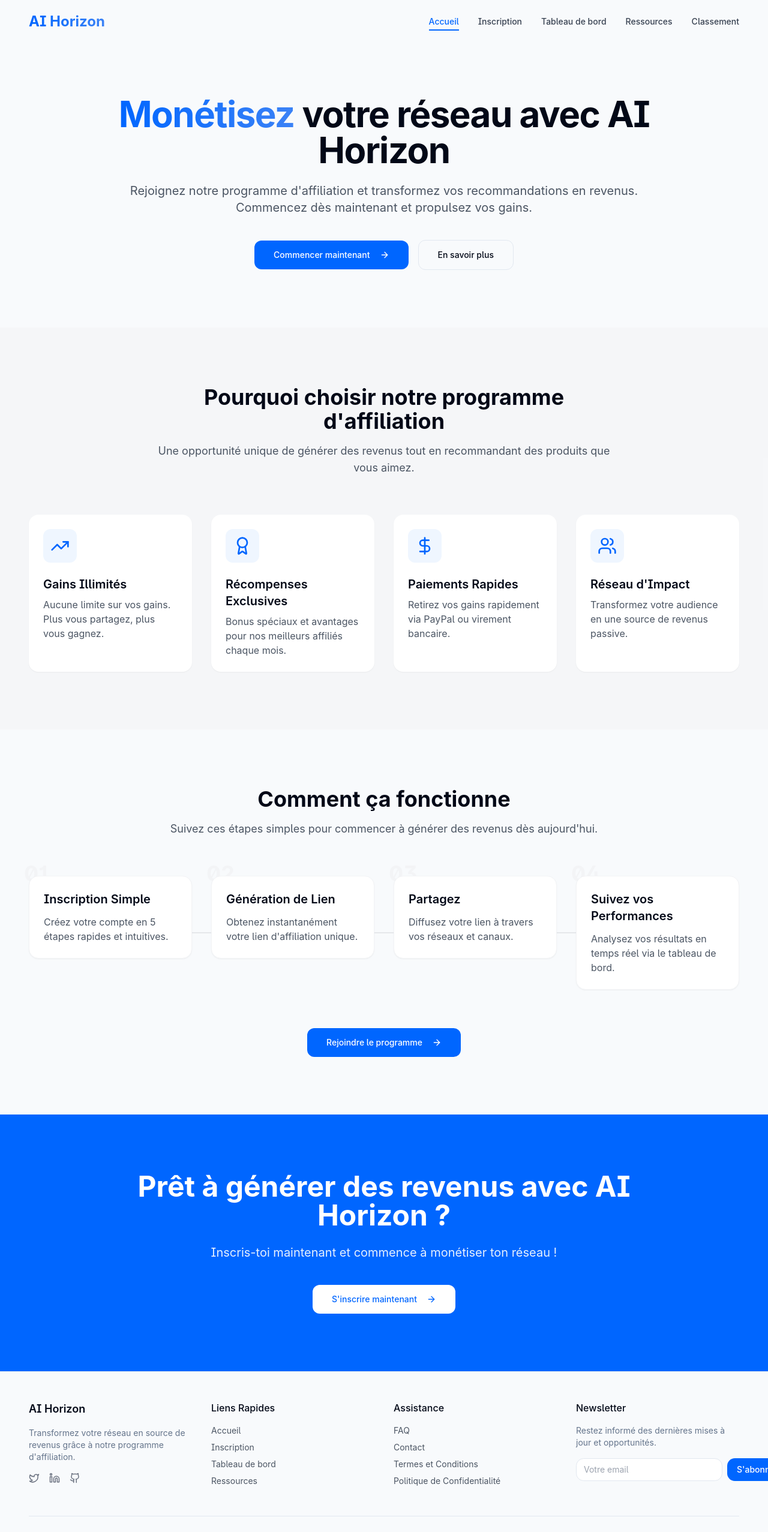
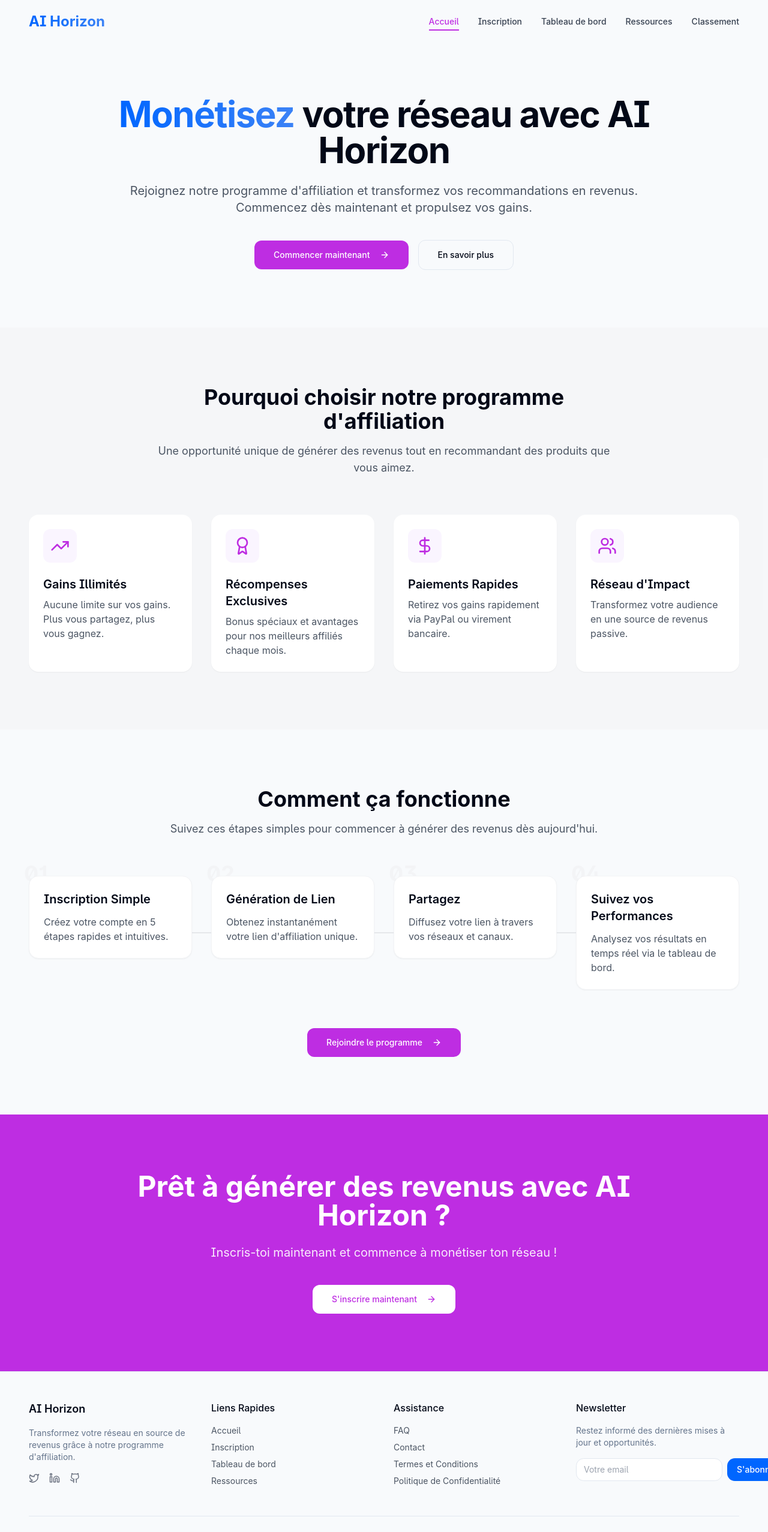
Before and after one commit to Gregaz1998/ai-horizon-affiliate-portal, a React (Vite) app: page / in a window 1280 px wide. Shown: the top 2554 px of the page at 60% size. Built offline with nearby package versions, Linux system fonts and the light colour scheme.

Commit message:
Update blue color to purple
Replaced all instances of the blue color with the brand-purple color throughout the application, including icons.

```diff
--- a/src/components/Header.tsx
+++ b/src/components/Header.tsx
@@ -53,8 +53,8 @@ const Header = () => {
               className={({ isActive }) =>
                 `relative font-medium text-sm transition-colors ${
                   isActive
-                    ? "text-brand-blue"
-                    : "text-gray-700 hover:text-brand-blue"
+                    ? "text-brand-purple"
+                    : "text-gray-700 hover:text-brand-purple"
                 }`
               }
             >
@@ -64,7 +64,7 @@ const Header = () => {
                   {isActive && (
                     <motion.div
                       layoutId="navigation-underline"
-                      className="absolute left-0 right-0 h-0.5 bg-brand-blue bottom-[-5px]"
+                      className="absolute left-0 right-0 h-0.5 bg-brand-purple bottom-[-5px]"
                       transition={{ type: "spring", stiffness: 500, damping: 30 }}
                     />
                   )}
--- a/src/components/ResourceCard.tsx
+++ b/src/components/ResourceCard.tsx
@@ -28,7 +28,7 @@ const ResourceCard = ({
           style={{ backgroundImage: `url(${imageUrl})` }}
         />
         <div className="absolute top-4 left-4">
-          <span className="px-3 py-1 text-xs font-medium bg-white text-brand-blue rounded-full">
+          <span className="px-3 py-1 text-xs font-medium bg-white text-brand-purple rounded-full">
             {category}
           </span>
         </div>
--- a/src/pages/Index.tsx
+++ b/src/pages/Index.tsx
@@ -30,25 +30,25 @@ const Index = () => {
   // Features data
   const features = [
     {
-      icon: <TrendingUp className="h-8 w-8 text-brand-blue" />,
+      icon: <TrendingUp className="h-8 w-8 text-brand-purple" />,
       title: "Gains Illimités",
       description:
         "Aucune limite sur vos gains. Plus vous partagez, plus vous gagnez.",
     },
     {
-      icon: <Award className="h-8 w-8 text-brand-blue" />,
+      icon: <Award className="h-8 w-8 text-brand-purple" />,
       title: "Récompenses Exclusives",
       description:
         "Bonus spéciaux et avantages pour nos meilleurs affiliés chaque mois.",
     },
     {
-      icon: <DollarSign className="h-8 w-8 text-brand-blue" />,
+      icon: <DollarSign className="h-8 w-8 text-brand-purple" />,
       title: "Paiements Rapides",
       description:
         "Retirez vos gains rapidement via PayPal ou virement bancaire.",
     },
     {
-      icon: <Users className="h-8 w-8 text-brand-blue" />,
+      icon: <Users className="h-8 w-8 text-brand-purple" />,
       title: "Réseau d'Impact",
       description:
         "Transformez votre audience en une source de revenus passive.",
@@ -98,7 +98,7 @@ const Index = () => {
               Commencez dès maintenant et propulsez vos gains.
             </p>
             <div className="flex flex-col sm:flex-row items-center justify-center gap-4">
-              <Button asChild size="lg" className="bg-brand-blue hover:bg-blue-600 transition-colors btn-hover-effect rounded-xl px-8 py-6 text-white font-medium">
+              <Button asChild size="lg" className="bg-brand-purple hover:bg-purple-700 transition-colors btn-hover-effect rounded-xl px-8 py-6 text-white font-medium">
                 <NavLink to="/register">
                   Commencer maintenant
                   <ArrowRight className="ml-2 h-5 w-5" />
@@ -138,7 +138,7 @@ const Index = () => {
                   variants={item}
                   className="bg-white rounded-2xl p-6 shadow-sm hover:shadow-md transition-all duration-300 card-hover"
                 >
-                  <div className="mb-4 p-3 bg-blue-50 inline-block rounded-xl">
+                  <div className="mb-4 p-3 bg-purple-50 inline-block rounded-xl">
                     {feature.icon}
                   </div>
                   <h3 className="text-xl font-semibold mb-2">{feature.title}</h3>
@@ -192,7 +192,7 @@ const Index = () => {
             </div>
 
             <div className="mt-16 text-center">
-              <Button asChild size="lg" className="bg-brand-blue hover:bg-blue-600 transition-colors btn-hover-effect rounded-xl px-8 py-6 text-white font-medium">
+              <Button asChild size="lg" className="bg-brand-purple hover:bg-purple-700 transition-colors btn-hover-effect rounded-xl px-8 py-6 text-white font-medium">
                 <NavLink to="/register">
                   Rejoindre le programme
                   <ArrowRight className="ml-2 h-5 w-5" />
@@ -204,7 +204,7 @@ const Index = () => {
       </section>
 
       {/* CTA Section */}
-      <section className="py-16 md:py-24 bg-brand-blue">
+      <section className="py-16 md:py-24 bg-brand-purple">
         <div className="responsive-container">
           <motion.div
             initial={{ opacity: 0 }}
@@ -219,7 +219,7 @@ const Index = () => {
             <p className="text-xl opacity-90 mb-10">
               Inscris-toi maintenant et commence à monétiser ton réseau !
             </p>
-            <Button asChild size="lg" className="bg-white text-brand-blue hover:bg-gray-100 transition-colors btn-hover-effect rounded-xl px-8 py-6 font-medium">
+            <Button asChild size="lg" className="bg-white text-brand-purple hover:bg-gray-100 transition-colors btn-hover-effect rounded-xl px-8 py-6 font-medium">
               <NavLink to="/register">
                 S'inscrire maintenant
                 <ArrowRight className="ml-2 h-5 w-5" />
--- a/src/pages/Leaderboard.tsx
+++ b/src/pages/Leaderboard.tsx
@@ -1,3 +1,4 @@
+
 import { motion } from "framer-motion";
 import { Tabs, TabsContent, TabsList, TabsTrigger } from "@/components/ui/tabs";
 import { Card, CardContent, CardDescription, CardHeader, CardTitle } from "@/components/ui/card";
@@ -158,7 +159,7 @@ const Leaderboard = () => {
             transition={{ duration: 0.6 }}
             className="max-w-3xl mx-auto text-center mb-12"
           >
-            <span className="inline-block px-3 py-1 bg-blue-100 text-brand-blue rounded-full text-sm font-medium mb-4">
+            <span className="inline-block px-3 py-1 bg-purple-100 text-brand-purple rounded-full text-sm font-medium mb-4">
               Classement
             </span>
             <h1 className="text-3xl md:text-4xl font-bold mb-4">
@@ -315,7 +316,7 @@ const Leaderboard = () => {
             whileInView={{ opacity: 1, y: 0 }}
             transition={{ duration: 0.6 }}
             viewport={{ once: true, margin: "-100px" }}
-            className="bg-gradient-to-r from-brand-blue to-blue-600 text-white rounded-2xl p-8 mt-10"
+            className="bg-gradient-to-r from-brand-purple to-purple-600 text-white rounded-2xl p-8 mt-10"
           >
             <div className="max-w-3xl mx-auto text-center">
               <h2 className="text-2xl md:text-3xl font-bold mb-4">
--- a/src/pages/Resources.tsx
+++ b/src/pages/Resources.tsx
@@ -126,7 +126,7 @@ const Resources = () => {
             transition={{ duration: 0.6 }}
             className="max-w-3xl mx-auto text-center mb-12"
           >
-            <span className="inline-block px-3 py-1 bg-blue-100 text-brand-blue rounded-full text-sm font-medium mb-4">
+            <span className="inline-block px-3 py-1 bg-purple-100 text-brand-purple rounded-full text-sm font-medium mb-4">
               Centre de ressources
             </span>
             <h1 className="text-3xl md:text-4xl font-bold mb-4">
```
Also changed, not shown: src/pages/Dashboard.tsx (+11 -11 lines).
